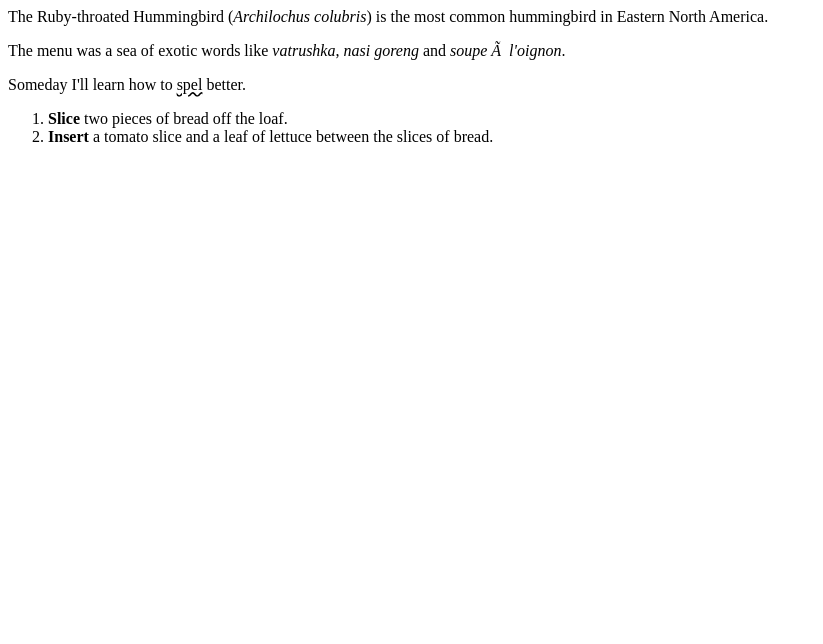
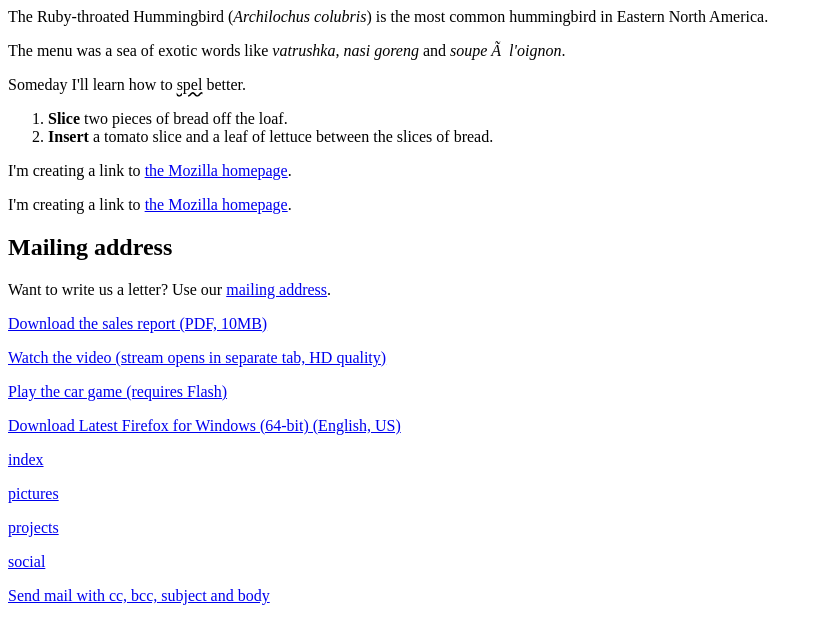
Before and after one commit to kyoF/kyof-prac, a plain HTML site: page mdn/html/intro.html in a window 1280 px wide. Shown: the whole page, without its empty margins (0-823 px from the left). Drawn offline with Linux system fonts and the light colour scheme.

Commit message:
MDN第一章四部

```diff
--- a/mdn/html/intro.html
+++ b/mdn/html/intro.html
@@ -191,3 +191,57 @@
     bread.
   </li>
 </ol>
+
+<p>
+  I'm creating a link to
+  <a href="https://www.mozilla.org/ja/">the Mozilla homepage</a>.
+</p>
+
+<p>
+  I'm creating a link to
+  <a href="https://www.mozilla.org/ja/" title="きたねぇ花火だ"
+    >the Mozilla homepage</a
+  >.
+</p>
+
+<h2 id="Mailing_address">Mailing address</h2>
+<p>
+  Want to write us a letter? Use our
+  <a href="#Mailing_address">mailing address</a>.
+</p>
+
+<p>
+  <a href="http://www.example.com/large-report.pdf">
+    Download the sales report (PDF, 10MB)
+  </a>
+</p>
+
+<p>
+  <a href="http://www.example.com/video-stream/" target="_blank">
+    Watch the video (stream opens in separate tab, HD quality)
+  </a>
+</p>
+
+<p>
+  <a href="http://www.example.com/car-game">
+    Play the car game (requires Flash)
+  </a>
+</p>
+
+<a
+  href="https://download.mozilla.org/?product=firefox-latest-ssl&os=win64&lang=en-US"
+  download="firefox-latest-64bit-installer.exe"
+>
+  Download Latest Firefox for Windows (64-bit) (English, US)
+</a>
+
+<p><a href="index.html">index</a></p>
+<p><a href="pictures.html">pictures</a></p>
+<p><a href="projects.html">projects</a></p>
+<p><a href="social.html">social</a></p>
+
+<a
+  href="mailto:nowhere@mozilla.org?cc=name2@rapidtables.com&bcc=name3@rapidtables.com&subject=The%20subject%20of%20the%20email&body=The%20body%20of%20the%20email"
+>
+  Send mail with cc, bcc, subject and body
+</a>
```
Also changed, not shown: mdn/html/index.html (added, +10 -0 lines), mdn/html/pictures.html (added, +10 -0 lines), mdn/html/projects.html (added, +10 -0 lines), mdn/html/social.html (added, +10 -0 lines).
